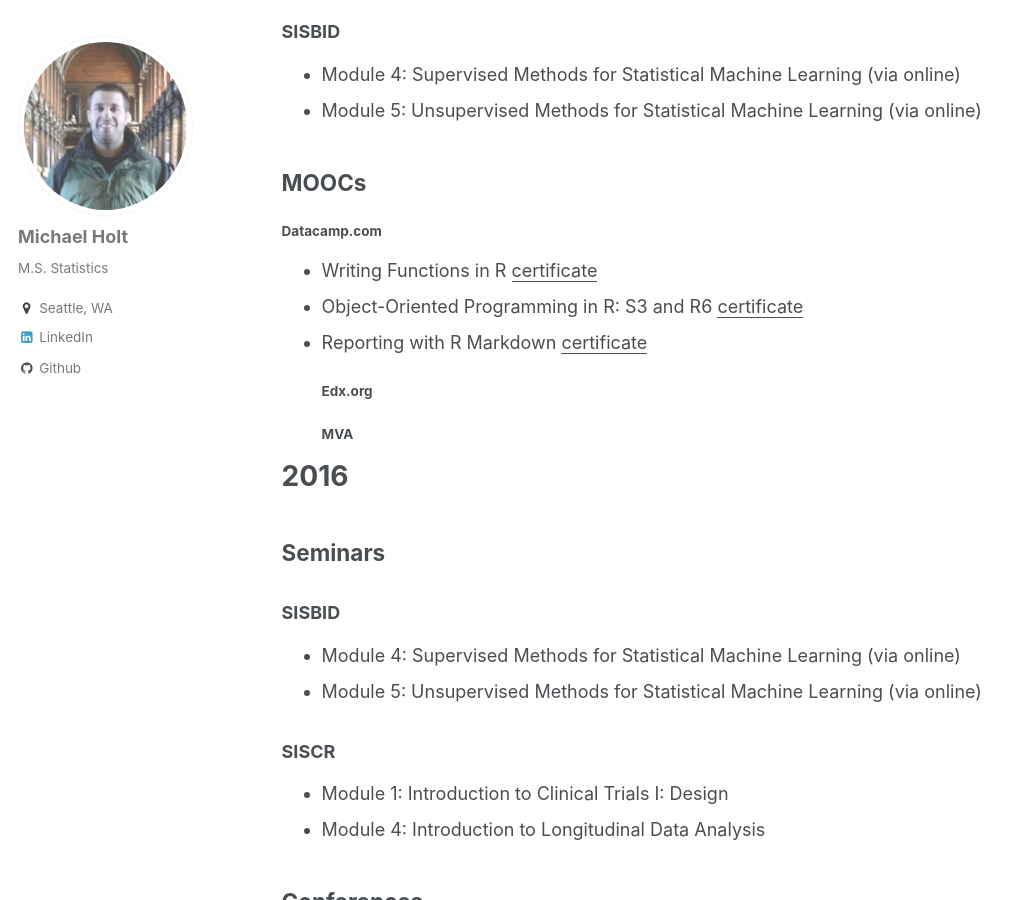
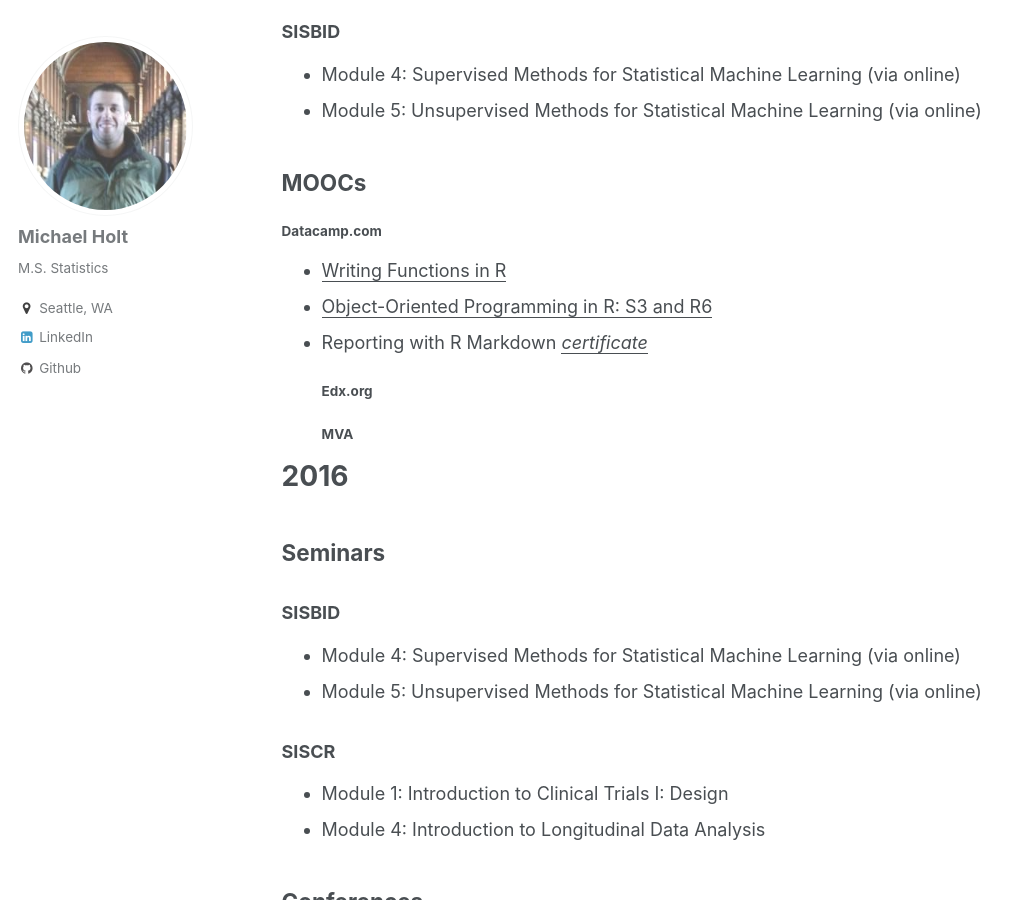
Before and after one commit to Mlam1221/mjholt02.github.io, a Jekyll site: the page built from _pages/pd.md, in a window 1280 px wide and 900 px high, scrolled down 812 px. Shown: the whole window, without its empty margins (0-1024 px from the left). Built offline with Jekyll 4.4.1, drawn with Linux system fonts in a browser that asks for light colours; our own code applies the rules of GitHub Pages for plain Markdown files.

Commit message:
added certification links

```diff
--- a/_pages/pd.md
+++ b/_pages/pd.md
@@ -35,9 +35,9 @@ side of things.
 
 ## MOOCs
 #### Datacamp.com
-- Writing Functions in R [<u>certificate</u>](https://mjholt02.github.io/images/certifications/dc_Rfunctions.pdf)
-- Object-Oriented Programming in R: S3 and R6 [<u>certificate</u>](https://mjholt02.github.io/images/certifications/dc_Roop.pdf)
-- Reporting with R Markdown [<u>certificate</u>](https://mjholt02.github.io/images/certifications/dc_rmarkdown.pdf)
+- [<u>Writing Functions in R</u>](https://mjholt02.github.io/images/certifications/dc_Rfunctions.pdf)
+- [<u>Object-Oriented Programming in R: S3 and R6</u>](https://mjholt02.github.io/images/certifications/dc_Roop.pdf)
+- Reporting with R Markdown [<u><i>certificate</i></u>](https://mjholt02.github.io/images/certifications/dc_rmarkdown.pdf)
 #### Edx.org
 #### MVA
 
```
